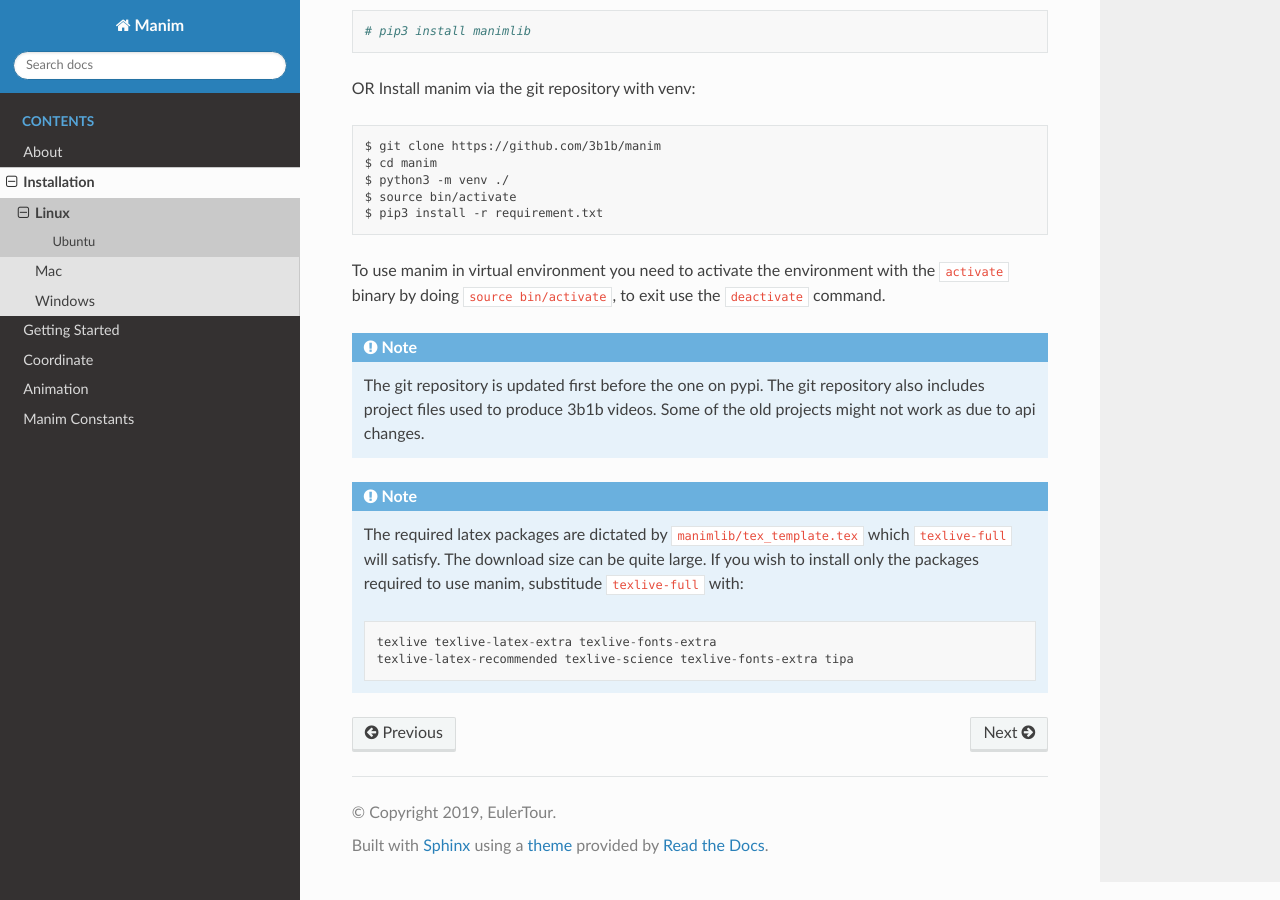
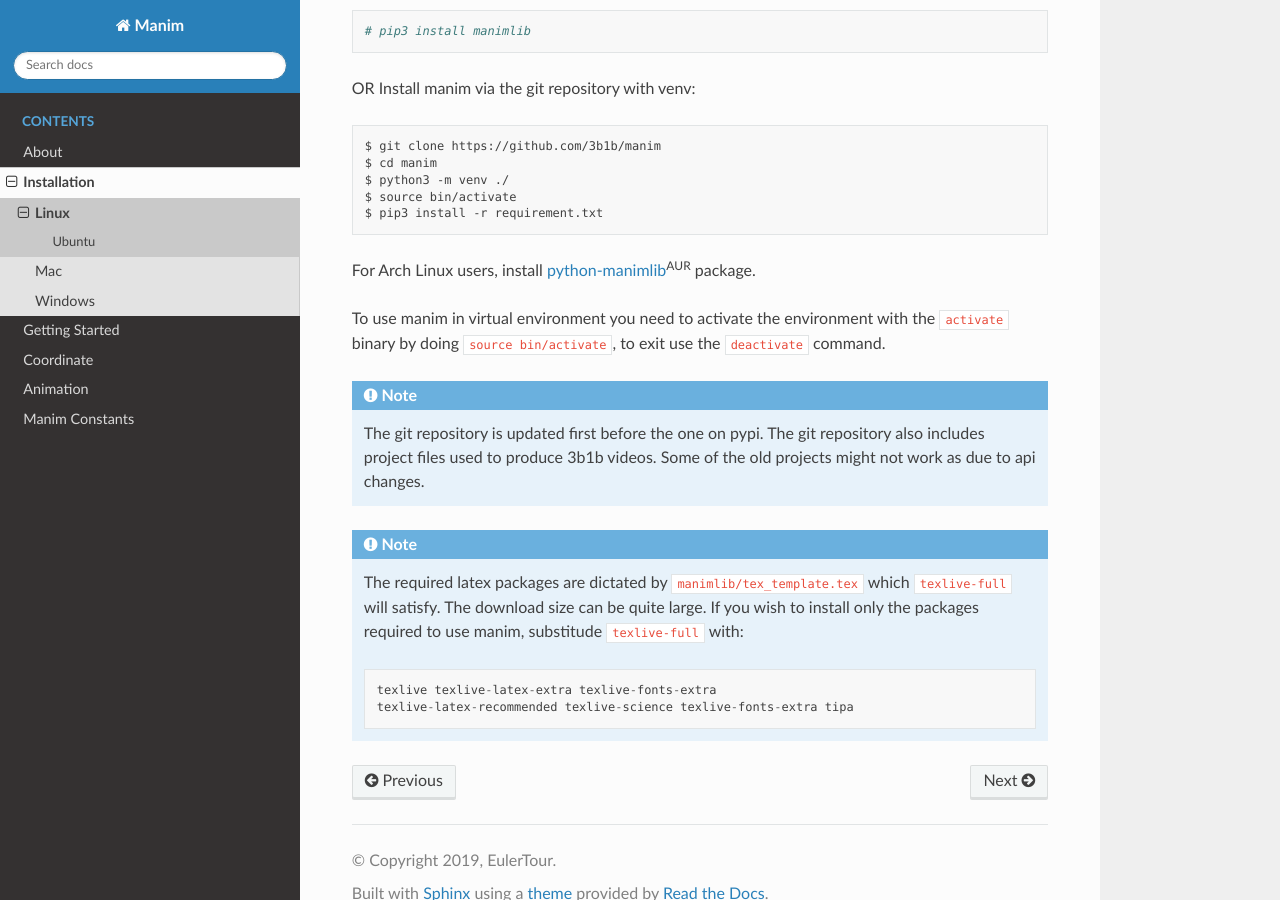
Before and after one commit to loshsteve9/Python-Django, a Sphinx documentation site: the page built from docs/source/installation/linux.rst, in a window 1280 px wide and 900 px high, scrolled down 483 px. Built offline with Sphinx 7.4.7 and the Read the Docs theme 2.0.0, drawn with Linux system fonts in a browser that asks for light colours.

Commit message:
Arch LInux installation guild
Related #629

```diff
--- a/docs/source/installation/linux.rst
+++ b/docs/source/installation/linux.rst
@@ -24,6 +24,8 @@ OR Install manim via the git repository with venv::
     $ source bin/activate
     $ pip3 install -r requirement.txt
 
+For Arch Linux users, install python-manimlib_:sup:`AUR` package.
+
 To use manim in virtual environment you need to activate the environment with
 the ``activate`` binary by doing ``source bin/activate``, to exit use the ``deactivate`` command.
 
@@ -39,3 +41,5 @@ the ``activate`` binary by doing ``source bin/activate``, to exit use the ``deac
 
             texlive texlive-latex-extra texlive-fonts-extra
             texlive-latex-recommended texlive-science texlive-fonts-extra tipa
+
+.. _python-manimlib: https://aur.archlinux.org/packages/python-manimlib/
```
